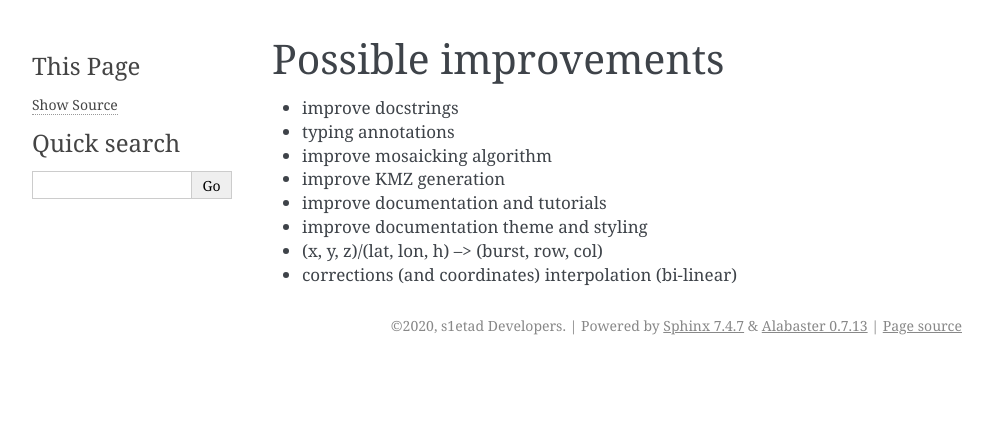
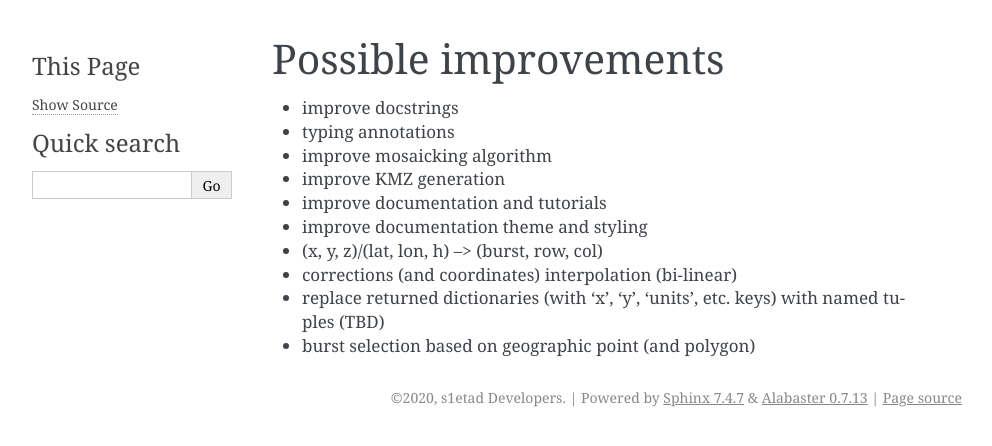
Before and after one commit to s1tools/s1-etad, a Sphinx documentation site: the page built from docs/TODO.rst, in a window 1280 px wide. Shown: the top 446 px of the page, without its empty margins (148-1140 px from the left). Built offline with Sphinx 7.4.7, drawn with Linux system fonts in a browser that asks for light colours; pages that are not in the unit, such as notebooks, are missing from menus.

Commit message:
Update the TODO list

```diff
--- a/docs/TODO.rst
+++ b/docs/TODO.rst
@@ -9,3 +9,6 @@ Possible improvements
 * improve documentation theme and styling
 * (x, y, z)/(lat, lon, h) --> (burst, row, col)
 * corrections (and coordinates) interpolation (bi-linear)
+* replace returned dictionaries (with 'x', 'y', 'units', etc. keys)
+  with named tuples (TBD)
+* burst selection based on geographic point (and polygon)
```
